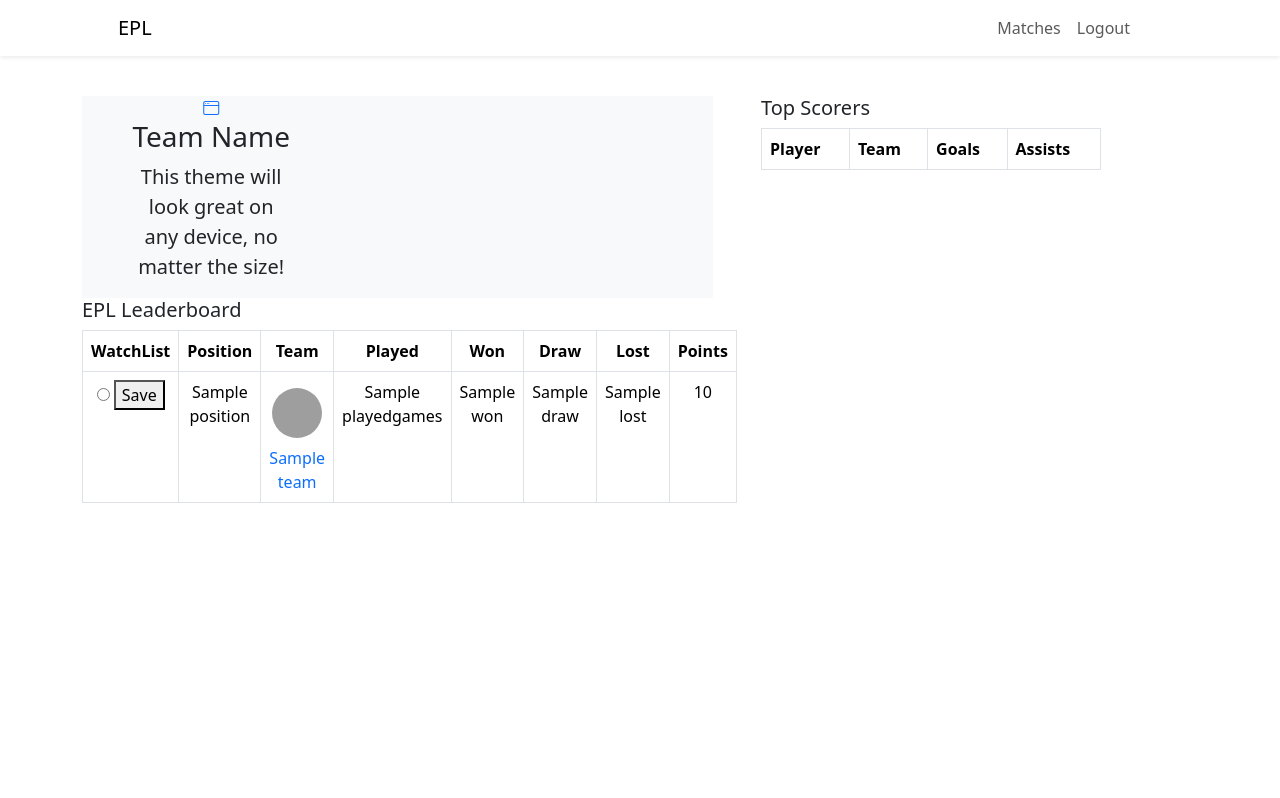
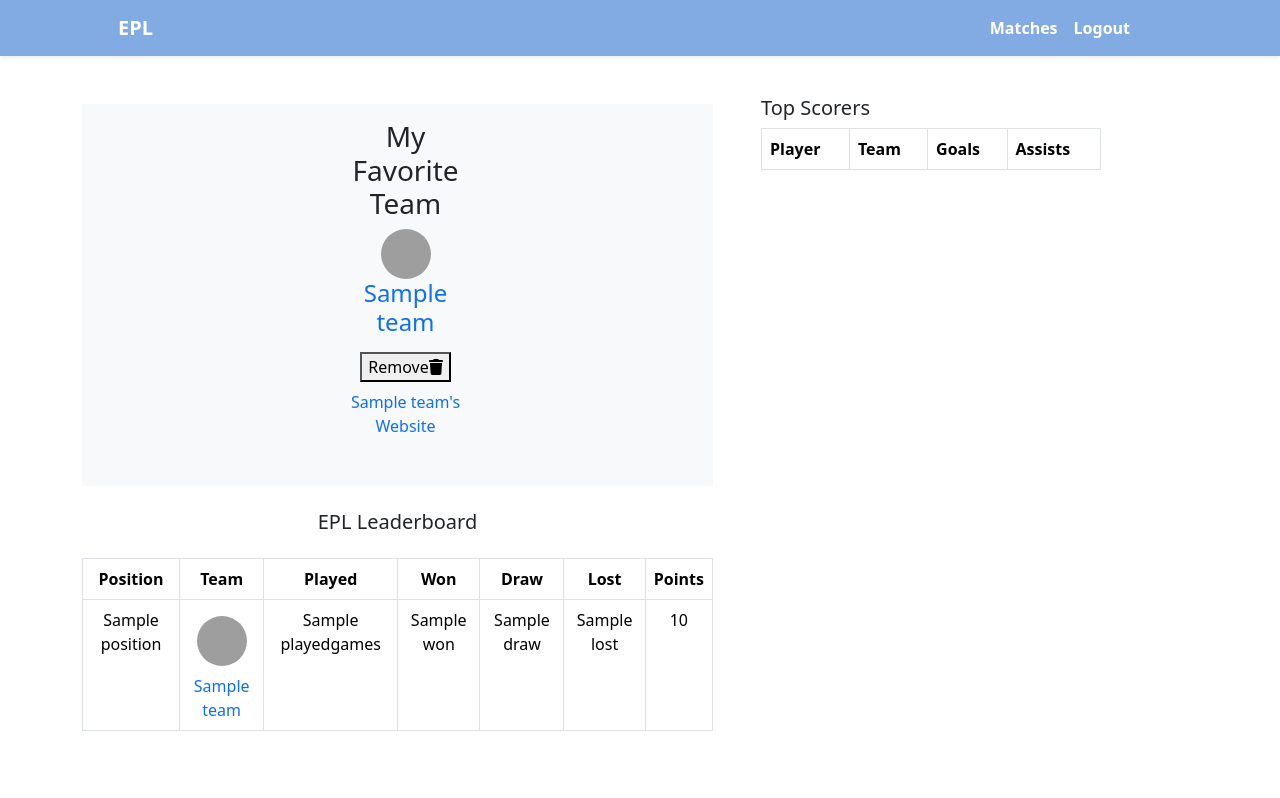
Before and after one commit to JinDevlp/EPL-Django-App, a Django app: template epl/teams/templates/teams/home.html in a window 1280 px wide. Shown: the top 798 px of the page. Run offline with Django 4.2, Linux system fonts and the light colour scheme; the first user in the database is signed in; tables that the repository leaves empty hold one stand-in row (Sample ...); the template is opened without the code that fills it: values named after a table or form of the project are taken from there, most other values are stand-ins (such as "Sample title", 1, 10 or a date in 2020); lists and menus that the app fills with data are empty; some libraries are stand-ins or nearby versions; grey boxes are pictures that could not be loaded.

Commit message:
Coded add/remove user's favorite team

```diff
--- a/epl/epl/settings.py
+++ b/epl/epl/settings.py
@@ -41,8 +41,8 @@ INSTALLED_APPS = [
     'django.contrib.messages',
     'django.contrib.staticfiles',
 
-    'teams',
-    'player',
+    'teams.apps.TeamsConfig',
+    'player.apps.PlayerConfig',
     'match.apps.MatchConfig',
     'user.apps.UserConfig',
 
--- /dev/null
+++ b/epl/static/styles/app.css
@@ -0,0 +1,7 @@
+.navbar {
+  background-color: #82aae3;
+  font-weight: bold;
+}
+.navbar a {
+  color: white;
+}
--- a/epl/teams/templates/teams/home.html
+++ b/epl/teams/templates/teams/home.html
@@ -3,25 +3,59 @@
     <div class="container my-5">
       <div class="row gx-4 gx-lg-5">
         <div class="col-md-7">
-          <section class="features-icons bg-light text-center">
-            <div class="container px-5">
-                <div class="row">
-                    <div class="col-lg-4">
-                        <div class="features-icons-item mx-auto mb-5 mb-lg-0 mb-lg-3">
-                            <div class="features-icons-icon d-flex"><i class="bi-window m-auto text-primary"></i></div>
-                            <h3>Team Name</h3>
-                            <p class="lead mb-0">This theme will look great on any device, no matter the size!</p>
+          {% if request.user.profile.fav_team %}
+          <section class="bg-light">
+            <div class="container m-2">
+                <div class="row justify-content-center text-center m-2">
+                    <div class="col-lg-4 text-center">
+                        <div class="text-center m-3">
+                          <h3>My Favorite Team</h3>
+                          <a href="{% url 'team' request.user.profile.fav_team.teamnumber %}" class="text-decoration-none">
+                            <div class="text-center">
+                              <img
+                              class="rounded-circle"
+                              style="
+                              width: 50px;
+                              height: 50px;
+                              border-radius: 50%;
+                              position: relative;
+                              overflow: hidden;
+                              "
+                              src="{{request.user.profile.fav_team.crest}}"
+                              alt="..."
+                              />
+                              <h4>{{request.user.profile.fav_team.teamname}} </h4>
+                            </div>
+                          </a>
+                            <div class="py-2">
+                              <form method="POST" action="{% url 'home' %}" name="remove">
+                                {% csrf_token %}
+                                <input type="hidden" value="{{request.user.profile.fav_team}}"  name="remove">
+                                <button type="submit" value="{{request.user.profile.fav_team}}"  name="remove">Remove<i class="fa-solid fa-trash"></i></button>
+                              </form>
+                              <div class="py-2">
+                                <a href="{{request.user.profile.fav_team.website}}" class="text-decoration-none">
+                                  <p>{{request.user.profile.fav_team}}'s Website</p>
+                                </a>
+                              </div>
+                            </div>
                         </div>
                     </div>
                 </div>
             </div>
         </section>
+        {% endif %}
+        <div class="text-center py-3">
+          <h5>EPL Leaderboard</h5>
+        </div>
           <table class="table table-bordered">
             <thead>
               <tr class="text-center">
+                {% if request.user.profile.fav_team is None %}
                 <th>
-                  WatchList
+                  Add My Team
                 </th>
+                {% endif %}
                 <th scope="col">Position</th>
                 <th scope="col">Team</th>
                 <th scope="col">Played</th>
@@ -31,16 +65,18 @@
                 <th scope="col">Points</th>
               </tr>
             </thead>
-            <h5>EPL Leaderboard</h5>
             {% for stat in all_stats %}
             <tbody>
               <tr class=" text-center py-2 align-items-center">
+                {% if request.user.profile.fav_team is None %}
                 <td>
-                  <form method="post" id="team-form">
+                  <form method="POST" action="{% url 'home' %}" name="fav_team">
                     {% csrf_token %}
-                    <input type="radio" value="{{stat.team}}"  name="team" id="team" required>
-                    <button type="submit">Save</button>
-                </form></td>
+                    <input type="hidden" value="{{stat.team}}"  name="fav_team">
+                    <button type="submit" value="{{stat.team}}"  name="fav_team">Add</button>
+                </form>
+              </td>
+              {% endif %}
                   <td>{{stat.position}}</td>
                   <td class="text-center">
                       <a class="text-decoration-none" href="{% url 'team' stat.team.teamnumber%}">
@@ -110,21 +146,4 @@
       </div>
     </div>
   </section>
-    <script>
-      $(document).ready(
-        $('#team-form').submit(function(e){
-          e.preventDefault();
-          var serializedData = $(this).serialize();
-
-          $.ajax({
-            type:"POST",
-            url: "{% url 'home' %}",
-            data:  serializedData,
-            success: function(data){
-              $("#result").text(data["result"]);
-            }
-          });
-        })
-      );
-      </script>
  {% endblock content%}
--- a/epl/teams/templates/teams/team.html
+++ b/epl/teams/templates/teams/team.html
@@ -1,6 +1,6 @@
 {% extends 'index.html' %} {% load static %} {% block content %}
-<section class="py-3">
-  <div class="container px-4 px-lg-5">
+<section class="">
+  <div class="container py-5 px-4 px-lg-5">
     <div class="row gx-4 gx-lg-5">
       <div class="col-md-6">
         <section id="scroll">
--- a/epl/templates/index.html
+++ b/epl/templates/index.html
@@ -10,6 +10,7 @@
     <meta name="description" content="" />
     <meta name="author" content="" />
     <title>EPL</title>
+    <link rel="stylesheet" href="{% static 'styles/app.css' %}" />
     <link rel="icon" type="image/x-icon" href="assets/favicon.ico" />
     <link
       rel="stylesheet"
```
Also changed, not shown: epl/teams/views.py (+30 -2 lines), README.md.
